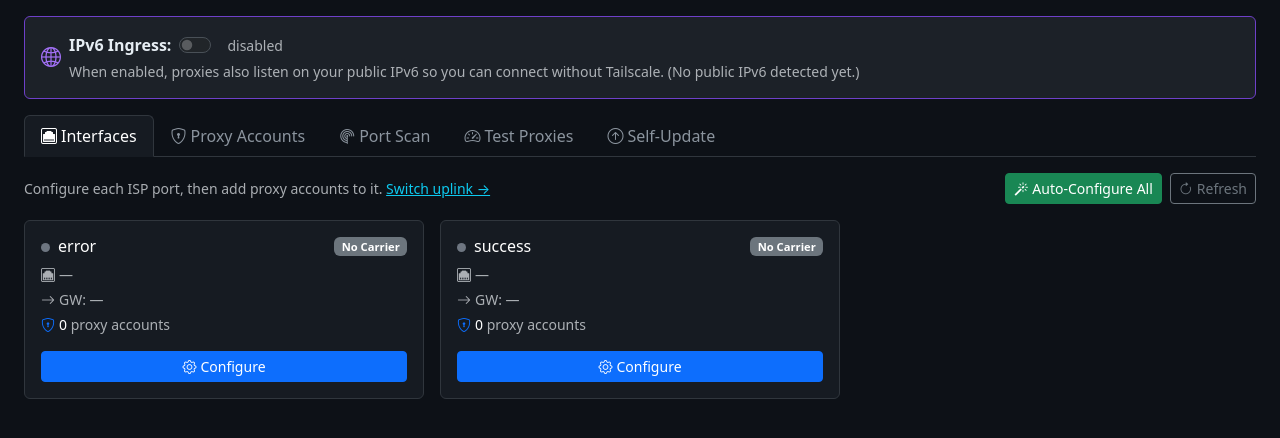
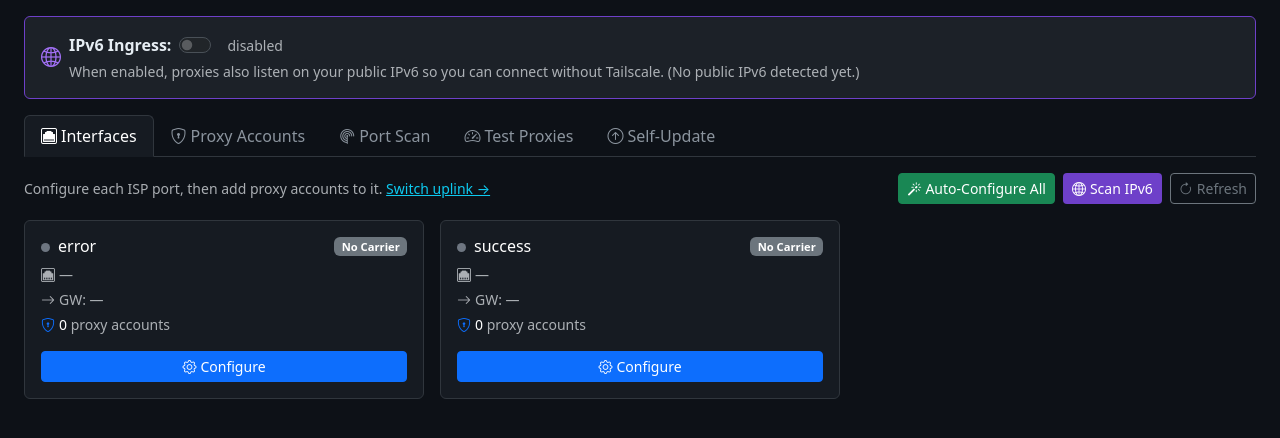
Before and after one commit to KingsleyJulian/prox25v2, a Flask app: page / in a window 1280 px wide. Shown: the part 54-492 px from the top of the page. Run offline with Flask 3, Linux system fonts and the light colour scheme; parts of the project's set-up code (start-up, migrations or seed data) failed here and were passed over; some libraries are stand-ins or nearby versions.

Commit message:
Per-interface IPv6 capability detection (passive + active scan)
Each USB NIC is plugged into a different ISP router; they won't all
support IPv6. Detect it per-interface so you know which routers can
serve as IPv6 ingress before relying on them.

- iface_global_ipv6(iface): the public (2000::/3) IPv6 the router on
  THAT NIC provides via SLAAC/DHCPv6, ignoring ULA/link-local.
- detect_iface_ipv6(iface, active): passive address check + optional
  active 'curl -6 --interface <nic>' to confirm IPv6 internet actually
  works through that router.
- /api/status now includes ipv6_addr + ipv6_capable per iface (passive,
  instant).
- /api/ipv6/scan: parallel active scan across all NICs, returns which
  ones have working IPv6 internet.

UI:
- Each iface card shows an IPv6 badge: purple 'IPv6' (address present),
  green 'IPv6 ✓' (internet verified by scan), amber 'IPv6 ?' (address
  but internet test failed), and the address itself in the details.
- New 'Scan IPv6' button runs the active test and toasts which routers
  reach the IPv6 internet.

```diff
--- a/app.py
+++ b/app.py
@@ -885,6 +885,38 @@ def get_public_ipv6():
             continue
     return None
 
+def iface_global_ipv6(iface):
+    """The first globally-routable IPv6 on a specific iface, or None.
+    This is the per-router check: does the router on THIS NIC hand out a
+    public (2000::/3) IPv6 via SLAAC/DHCPv6? ULAs (fd00::) and link-local
+    (fe80::) don't count."""
+    out, _, _ = run(['ip', '-6', 'addr', 'show', 'dev', iface, 'scope', 'global'])
+    for m in re.finditer(r'inet6\s+([0-9a-fA-F:]+)/\d+', out):
+        try:
+            ip = ipaddress.IPv6Address(m.group(1))
+            if ip.is_global:
+                return str(ip)
+        except (ValueError, ipaddress.AddressValueError):
+            continue
+    return None
+
+def detect_iface_ipv6(iface, active=False):
+    """Per-interface IPv6 capability.
+      has_global : router on this NIC provides a public IPv6 address
+      addr       : that address (or None)
+      internet   : (only if active=True) IPv6 internet actually reachable
+                   through this NIC — runs a real curl bound to the iface.
+    The passive check is instant; the active check costs up to ~6s so it's
+    opt-in (used by the /api/ipv6/scan endpoint, not the fast status poll)."""
+    addr = iface_global_ipv6(iface)
+    result = {'has_global': addr is not None, 'addr': addr, 'internet': None}
+    if active and addr:
+        _, _, rc = run(['curl', '-6', '-s', '--interface', iface,
+                        '--max-time', '6', '-o', '/dev/null',
+                        'https://api64.ipify.org'])
+        result['internet'] = (rc == 0)
+    return result
+
 PROXY_PORT_RANGE = os.environ.get('PROXYMANAGER_PORT_RANGE', '10001:11000')
 
 def manage_ipv6_firewall(enable):
@@ -923,6 +955,26 @@ def api_ipv6_get():
         'enabled':     bool(cfg.get('ipv6_ingress')),
         'public_ipv6': get_public_ipv6(),
         'port_range':  PROXY_PORT_RANGE,
+    })
+
+@app.route('/api/ipv6/scan', methods=['POST'])
+def api_ipv6_scan():
+    """Active per-interface IPv6 capability scan. For each physical NIC,
+    reports whether its router provides a public IPv6 AND whether IPv6
+    internet is actually reachable through it (real curl bound to the NIC).
+    Runs the active checks in parallel to keep total time low."""
+    ifaces = list_nics()
+    results = {}
+    def _check(i):
+        return i, detect_iface_ipv6(i, active=True)
+    with ThreadPoolExecutor(max_workers=min(8, max(1, len(ifaces)))) as pool:
+        for i, res in pool.map(_check, ifaces):
+            results[i] = res
+    any_internet = [i for i, r in results.items() if r.get('internet')]
+    return jsonify({
+        'results': results,
+        'ipv6_internet_ifaces': any_internet,
+        'public_ipv6': get_public_ipv6(),
     })
 
 @app.route('/api/ipv6', methods=['POST'])
@@ -966,6 +1018,9 @@ def api_status():
         data['wireless']   = is_wireless(iface)
         if data['wireless']:
             data['wifi_ssid'] = get_wifi_ssid(iface)
+        # Passive per-router IPv6 check (instant — just reads addresses)
+        data['ipv6_addr']    = iface_global_ipv6(iface)
+        data['ipv6_capable'] = data['ipv6_addr'] is not None
         # Suggested {ip, prefix, gateway} for the Configure modal to auto-fill.
         # Uses derive_live_config() which falls back to .1 of the subnet when
         # no default-route gateway is currently bound to the iface.
--- a/templates/index.html
+++ b/templates/index.html
@@ -79,6 +79,10 @@
       <div class="d-flex gap-2">
         <button class="btn btn-sm btn-success" onclick="autoConfigureAll()" title="Detect every connected NIC and configure it from its live IP/gateway">
           <i class="bi bi-magic me-1"></i>Auto-Configure All
+        </button>
+        <button class="btn btn-sm" style="background:#6e40c9;color:#fff;" onclick="scanIpv6()" title="Test which routers provide working IPv6 internet">
+          <span id="ipv6ScanSpinner" class="spinner-border spinner-border-sm me-1 d-none"></span>
+          <i class="bi bi-globe2 me-1"></i>Scan IPv6
         </button>
         <button class="btn btn-sm btn-outline-secondary" onclick="loadStatus()"><i class="bi bi-arrow-clockwise me-1"></i>Refresh</button>
       </div>
@@ -312,6 +316,50 @@ async function loadStatus() {
   renderIfaces(ifaceData);
 }
 
+// Per-interface active IPv6 scan results: iface -> {has_global, addr, internet}
+let ipv6ScanResults = {};
+
+function ipv6Badge(d) {
+  if (!d.ipv6_capable) return '';
+  // After an active scan we know if internet actually works through it
+  const scan = ipv6ScanResults[d.name];
+  if (scan && scan.internet === true)
+    return '<span class="badge badge-iface" style="background:#2ea043;" title="Public IPv6 + internet verified">IPv6 ✓</span>';
+  if (scan && scan.internet === false)
+    return '<span class="badge badge-iface" style="background:#bb8009;" title="Has public IPv6 but internet test failed">IPv6 ?</span>';
+  return '<span class="badge badge-iface" style="background:#6e40c9;" title="Router provides a public IPv6 address">IPv6</span>';
+}
+
+function ipv6InternetTag(iface) {
+  const scan = ipv6ScanResults[iface];
+  if (!scan || scan.internet == null) return '';
+  return scan.internet
+    ? ' <span class="text-success small">(internet ✓)</span>'
+    : ' <span class="text-warning small">(no internet)</span>';
+}
+
+async function scanIpv6() {
+  const sp = document.getElementById('ipv6ScanSpinner');
+  sp.classList.remove('d-none');
+  try {
+    const res = await fetch('/api/ipv6/scan', {method: 'POST'});
+    const r = await res.json();
+    ipv6ScanResults = r.results || {};
+    const ok = r.ipv6_internet_ifaces || [];
+    if (ok.length) {
+      toast(`IPv6 internet works on: ${ok.join(', ')}`, 'success');
+    } else {
+      const hasAddr = Object.values(ipv6ScanResults).filter(x => x.has_global).length;
+      toast(hasAddr ? 'Public IPv6 addresses found, but none reach the IPv6 internet' : 'No router provides public IPv6', 'warning');
+    }
+    renderIfaces(ifaceData);
+  } catch (e) {
+    toast('IPv6 scan failed: ' + (e.message || e), 'danger');
+  } finally {
+    sp.classList.add('d-none');
+  }
+}
+
 function renderIfaces(data) {
   const grid = document.getElementById('ifaceGrid');
   grid.innerHTML = '';
@@ -350,10 +398,12 @@ function renderIfaces(data) {
                 ${isUplink ? '<span class="badge bg-info badge-iface" title="Holds the main default route — Tailscale uses this">Uplink</span>' : ''}
               </div>
               ${d.wireless ? '<span class="badge bg-warning text-dark badge-iface" title="Wireless interface"><i class="bi bi-wifi"></i></span>' : ''}
+              ${ipv6Badge(d)}
               <span class="badge bg-${badge} badge-iface">${status}</span>
             </div>
             <div class="small text-muted mb-1"><i class="bi bi-${d.wireless ? 'wifi' : 'ethernet'} me-1"></i>${ip ? ip + '/' + (d.cfg?.prefix || d.prefix || 24) : '—'}</div>
             <div class="small text-muted mb-1"><i class="bi bi-arrow-right me-1"></i>GW: ${d.cfg?.gateway || '—'}</div>
+            ${d.ipv6_addr ? `<div class="small text-muted mb-1"><i class="bi bi-globe2 me-1" style="color:#a371f7;"></i>IPv6: <code style="color:#a371f7;">${d.ipv6_addr}</code>${ipv6InternetTag(iface)}</div>` : ''}
             ${d.wireless && d.wifi_ssid ? `<div class="small text-muted mb-1"><i class="bi bi-broadcast me-1"></i>SSID: <span class="text-info">${d.wifi_ssid}</span></div>` : ''}
             <div class="small mb-3"><i class="bi bi-shield-lock me-1 text-primary"></i><span class="text-white">${count}</span> <span class="text-muted">proxy account${count !== 1 ? 's' : ''}</span></div>
             <div class="d-flex gap-2 flex-wrap">
```
